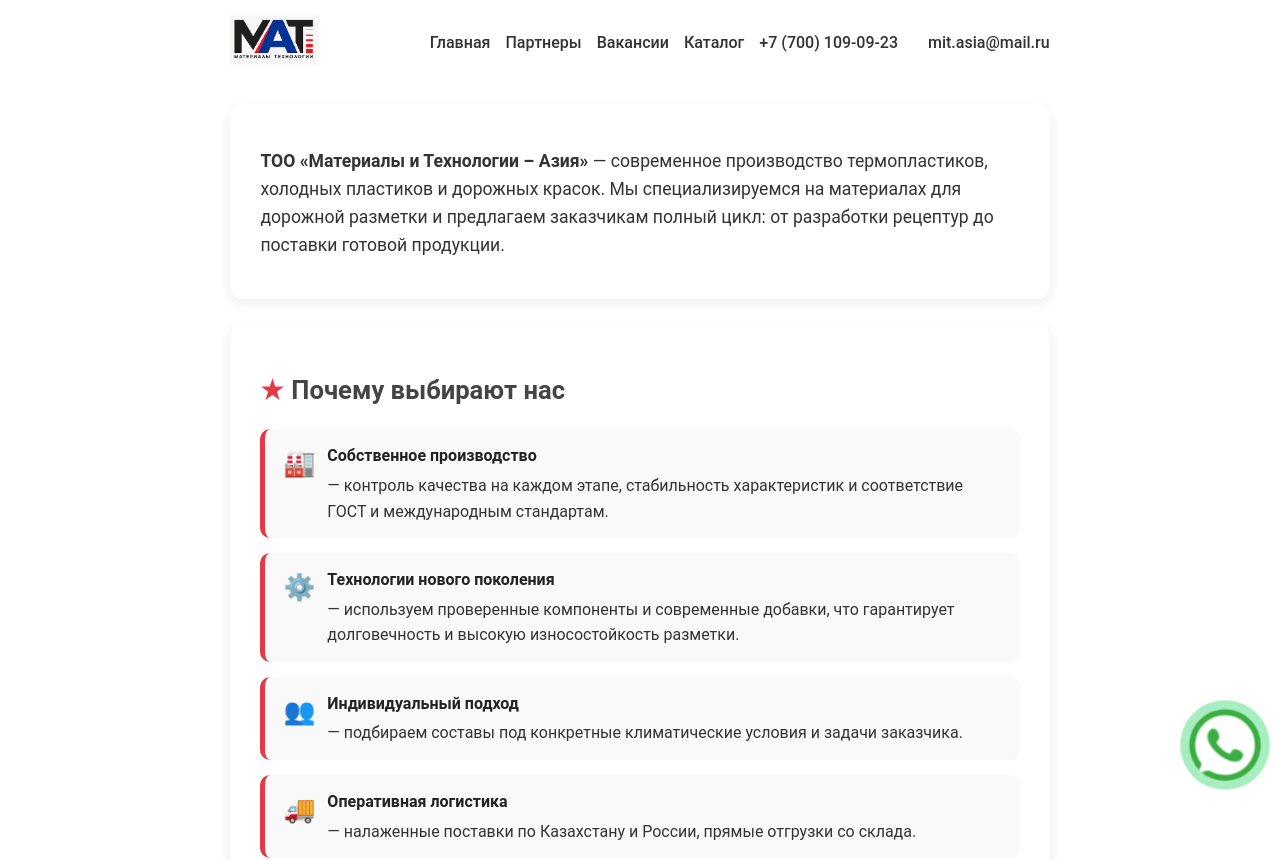
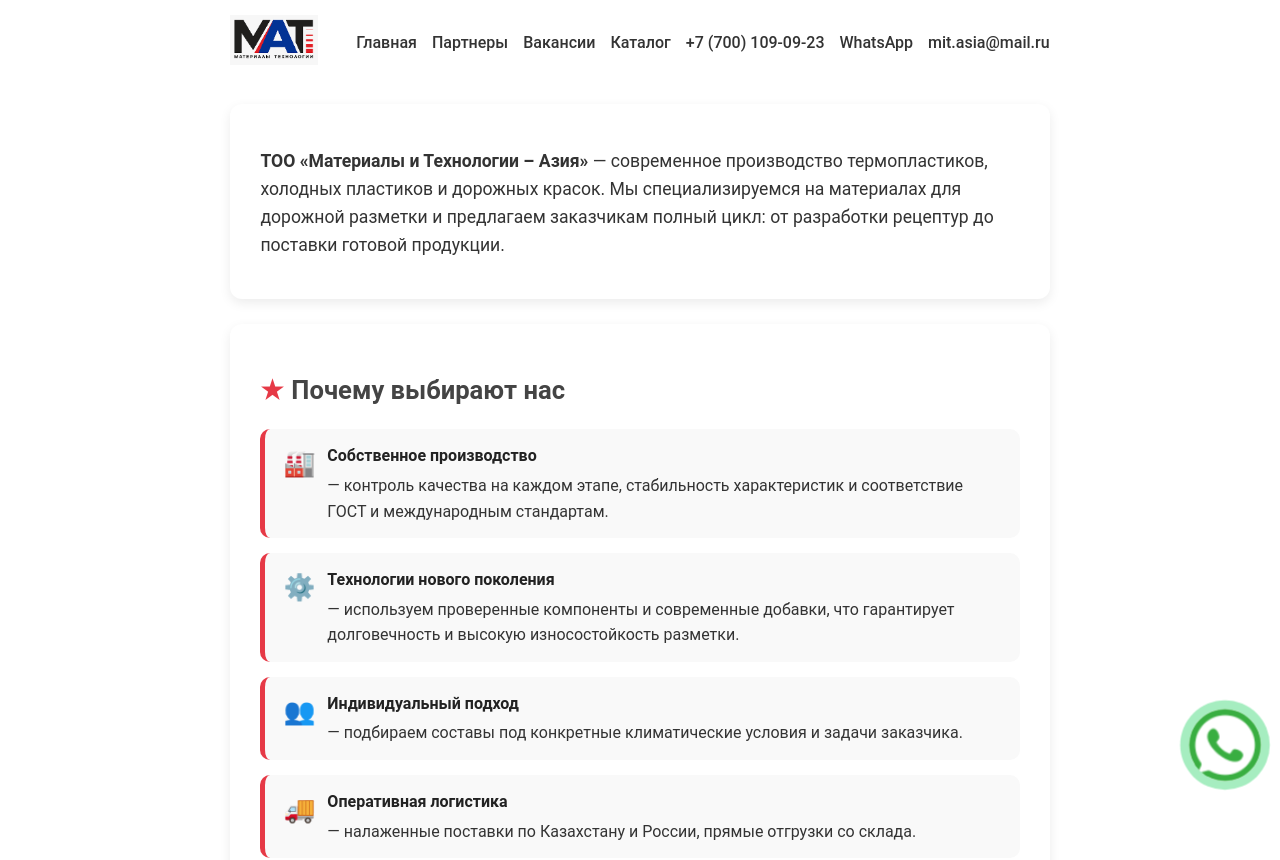
Before and after one commit to ulia-gitignore/mit-asia, a React (Create React App) app: page /about in a window 1280 px wide. Shown: the top 860 px of the page. Built offline with nearby package versions, Linux system fonts and the light colour scheme.

Commit message:
Fix empty <a> for Netlify build

```diff
--- a/src/Components/NavigationMenu/NavigationMenu.js
+++ b/src/Components/NavigationMenu/NavigationMenu.js
@@ -91,12 +91,14 @@ export default function NavigationMenu() {
             {/* Контакты справа */}
             <li className="nav-contact">
               <a href="tel:+77001090923">+7 (700) 109-09-23</a>
-              <a
-                href="https://wa.me/77001090923"
-                target="_blank"
-                rel="noopener noreferrer"
-                className="whatsapp-link"
-              ></a>
+<a
+  href="https://wa.me/77001090923"
+  target="_blank"
+  rel="noopener noreferrer"
+  className="whatsapp-link"
+>
+  <span className="sr-only">WhatsApp</span>
+</a>
             </li>
             <li className="nav-contact">
               <a href="mailto:mit.asia@mail.ru">mit.asia@mail.ru</a>
```
